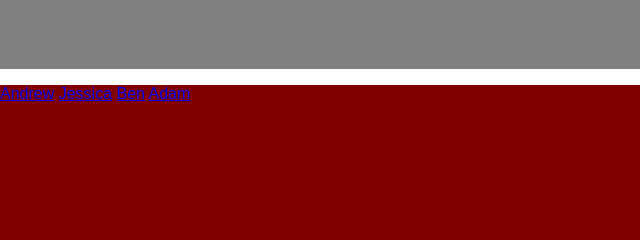
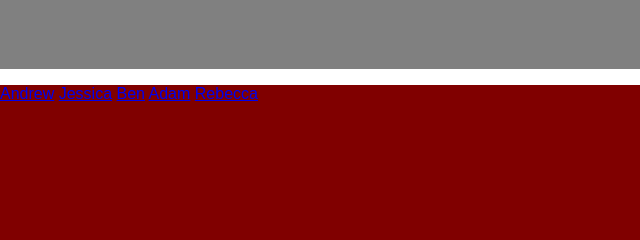
Before and after one commit to heliogracie/test, a website with bundled scripts: page testimonials.html in a window 1280 px wide. Shown: the top 240 px of the page, 0-640 px from the left. Built offline with nearby package versions, Linux system fonts and the light colour scheme; files whose address does not match are found by name.

Commit message:
Added beautiful name.

```diff
--- a/testimonials.html
+++ b/testimonials.html
@@ -29,6 +29,7 @@
 				<a href="#">Jessica</a>
 				<a href="#">Ben</a>
 				<a href="#">Adam</a>
+				<a href="#">Rebecca</a>
 			</li>
 		</ul>
 	</div>
```
